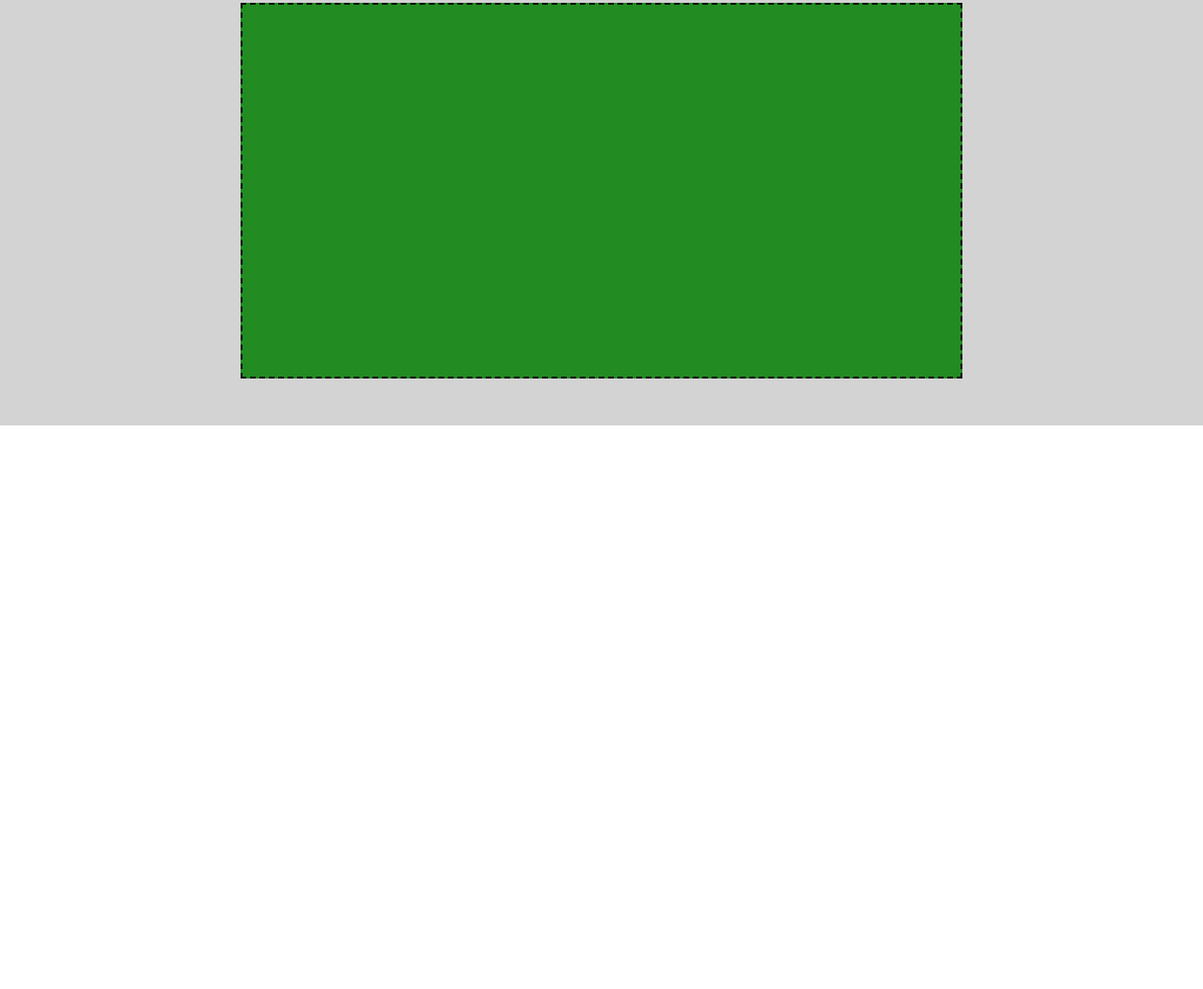
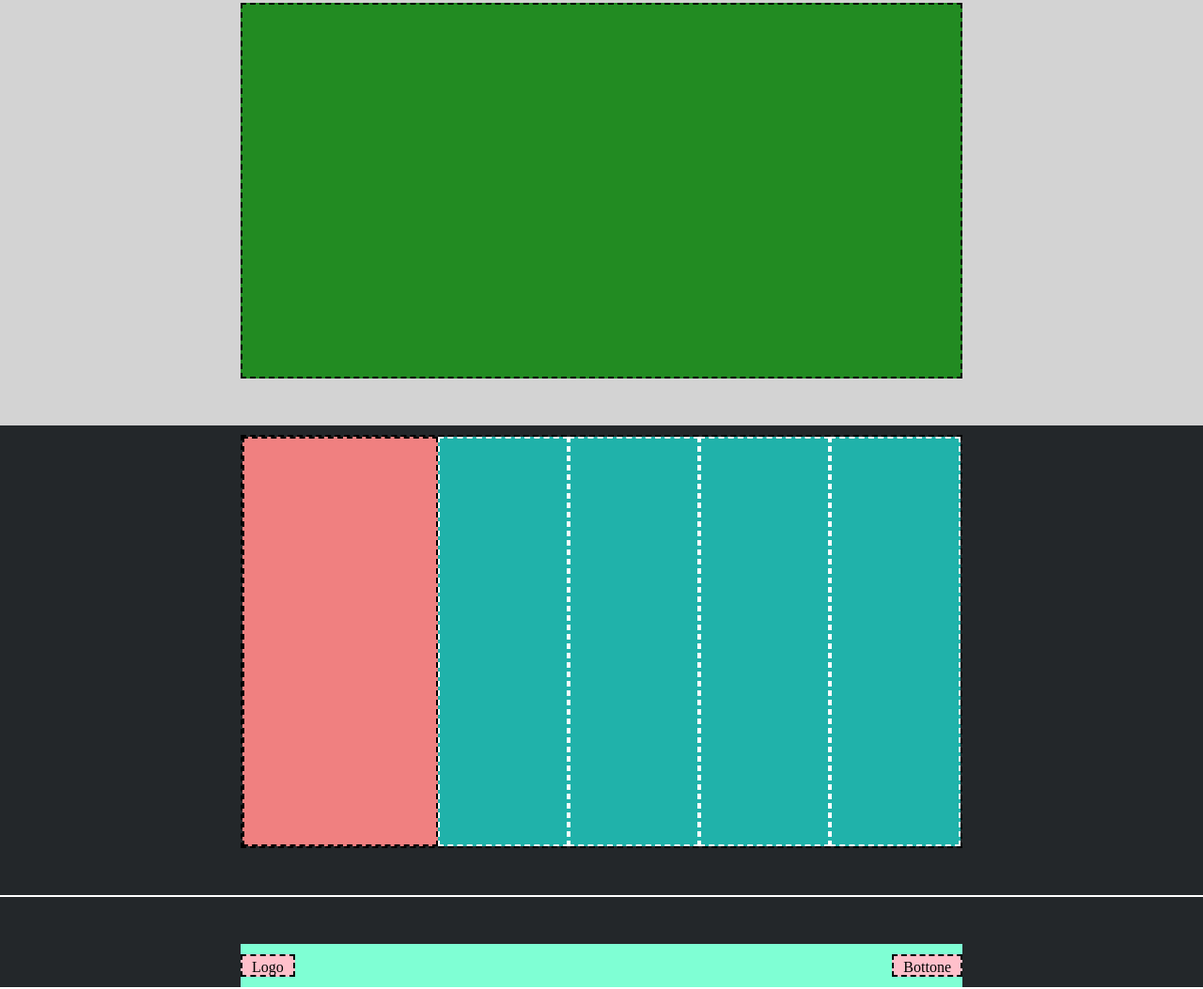
Before and after one commit to yaredghebre/htmlcss-struttura-discord, a plain HTML site: page index.html in a window 1280 px wide. Shown: the part 2047-3100 px from the top of the page at 94% size. Before the commit the page ends 2500 px from the top, so only its background shows below. Drawn offline with Linux system fonts and the light colour scheme.

Commit message:
Add: Footer Section

```diff
--- a/css/style.css
+++ b/css/style.css
@@ -9,6 +9,7 @@
     Darkpink: #f08080
     Aqua: #20b2aa
     Black: #23272a
+    Aquamarine: #7fffd4
 */
 
 /* RESET */
@@ -93,7 +94,6 @@
 .panel-grey{
     display: flex;
     background-color: lightgrey;
-    flex-direction: row-reverse;
     height: 500px;
     justify-content: center;
     padding: 50px 0;
@@ -116,8 +116,82 @@
     border: dashed 2px;
 }
 
+
 .green-square{
     width: 100%;
     background-color: #228b22;
     border: dashed 2px;
+    /* debug */
 }
+
+/* FOOTER */
+
+.footer-top{
+    background-color: #23272a;
+    padding-top: 10px;
+    padding-bottom: 50px;
+    display: flex;
+    justify-content: space-around;
+    /* debug */
+    height: 500px;
+
+}
+
+.footer-links{
+    width: 60%;
+    display: flex;
+    border: dashed 2px;
+
+}
+
+.darkpink-col{
+    background-color: #f08080;
+    border: dashed 2px;
+    /* debug */
+    width: 30%;
+}
+
+.aqua-col{
+    background-color: #20b2aa;
+    border: dashed white 2px;
+    /* debug */
+    width: 20%;
+}
+
+.footer-bottom{
+    background-color: #23272a;
+    border-top: solid 2px white;
+    border-bottom: solid 2px white;
+    padding-top: 50px;
+    display: flex;
+    justify-content: space-around;
+    /* debug */
+    height: 100px;
+}
+
+.footer-nav{
+    background-color: #7fffd4;
+    display: flex;
+    justify-content: space-between;
+    align-items: center;
+    /* debug */
+    width: 60%;
+}
+
+.footer-logo{
+    background-color: pink;
+    padding: 10px;
+    line-height: 25%;
+    border: dashed 2px;
+    /* debug */
+    height: 50%;
+}
+
+.footer-button{
+    background-color: pink;
+    padding: 10px;
+    line-height: 25%;
+    border: dashed 2px;
+    /* debug */
+    height: 50%;
+}
--- a/index.html
+++ b/index.html
@@ -67,8 +67,23 @@
 
     <!-- FOOTER -->
     <footer>
-        <section class="footer-top"></section>
-        <section class="footer-bottom"></section>
+        <section class="footer-top">
+            <div class="footer-links">
+                <div class="darkpink-col"></div>
+                <div class="aqua-col"></div>
+                <div class="aqua-col"></div>
+                <div class="aqua-col"></div>
+                <div class="aqua-col"></div>
+            </div>
+        </section>
+
+        <section class="footer-bottom">
+            <div class="footer-nav">
+                <div class="footer-logo">Logo</div>
+                <div class="footer-button">Bottone</div>
+
+            </div>
+        </section>
     </footer>
     <!--/ FOOTER -->
 
```
